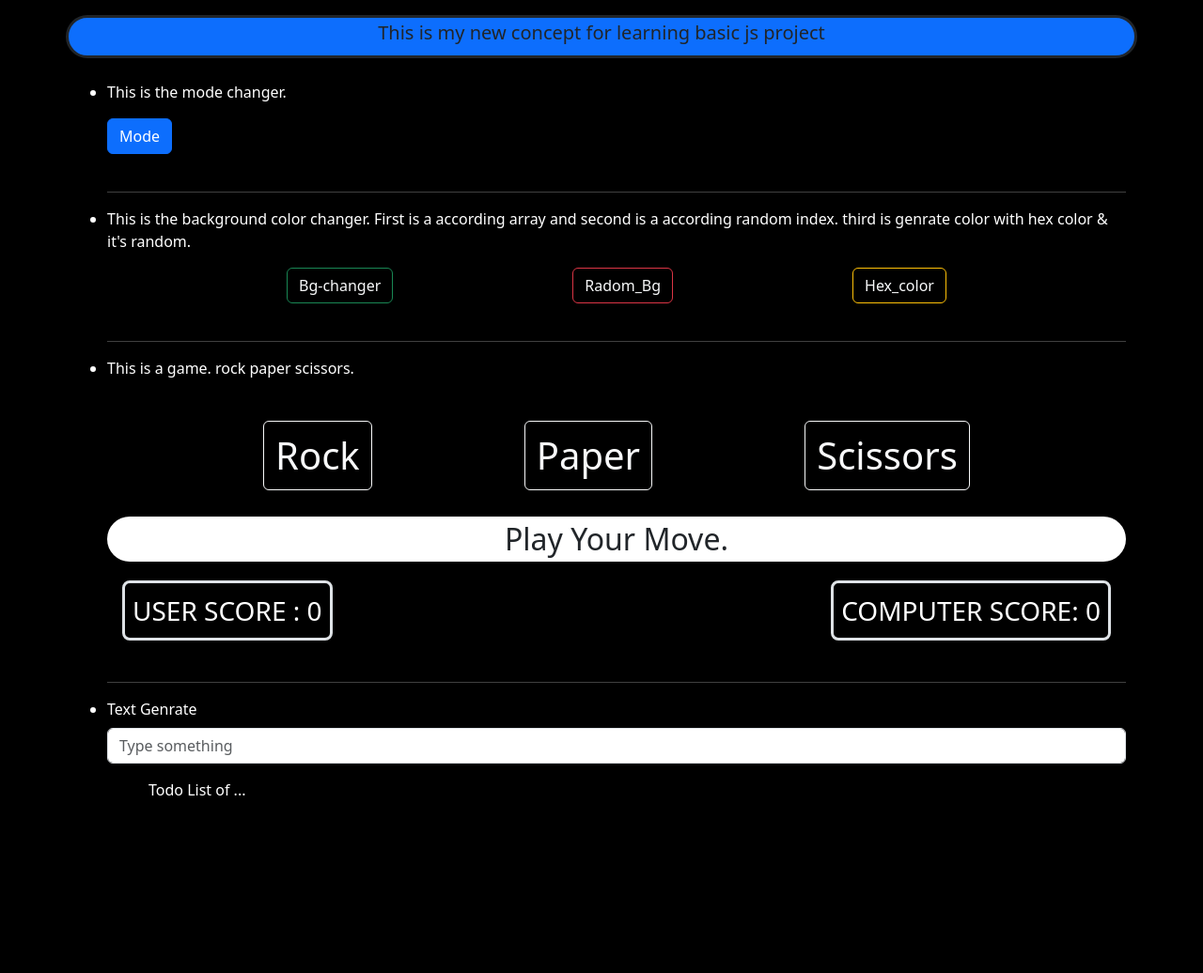
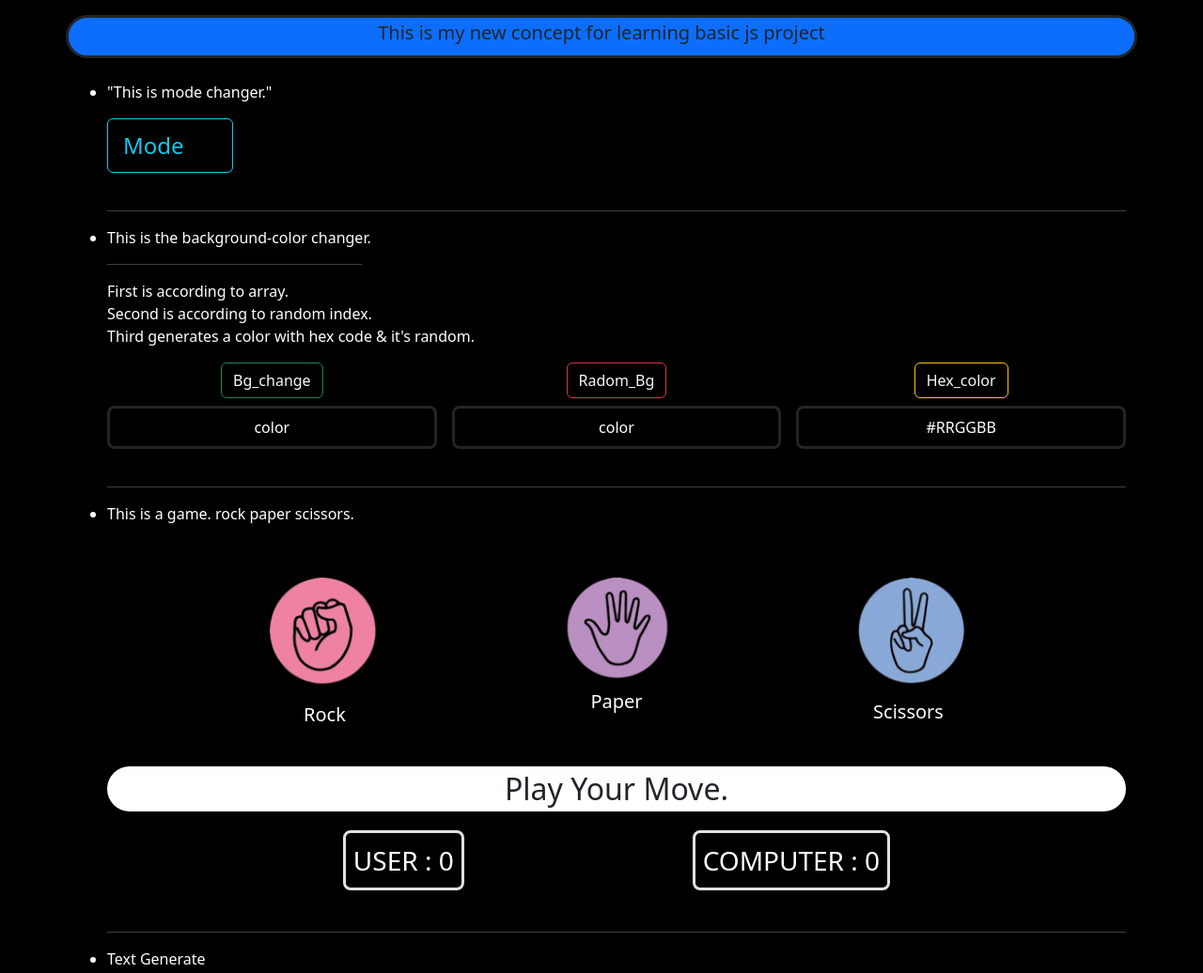
Before and after one commit to solanki-jaydev/jaydev_first, a plain HTML site: page Project Basic js/Ishushi.html in a window 1280 px wide. Shown: the top 1036 px of the page at 94% size. Before the commit the page ends 893 px from the top, so only its background shows below. Drawn offline with Linux system fonts and the light colour scheme.

Commit message:
change  images & minor code

```diff
--- a/Project Basic js/Ishushi.html
+++ b/Project Basic js/Ishushi.html
@@ -7,6 +7,10 @@
     <title>Ishushi</title>
     <link rel="stylesheet" href="/CSS/bootstrap.min.css" />
     <link rel="stylesheet" href="/JS/bootstrap.bundle.min.js" />
+    <link
+      rel="stylesheet"
+      href="https://cdnjs.cloudflare.com/ajax/libs/font-awesome/6.7.2/css/fontawesome.min.css"
+    />
   </head>
   <body>
     <div
@@ -20,68 +24,103 @@
     <div class="container">
       <ul>
         <li>
-          <p>This is the mode changer.</p>
+          <p>"This is mode changer."</p>
         </li>
-        <div class="btn btn-primary" id="Mode">Mode</div>
+        <div class="btn btn-outline-info " id="Mode">
+          <div class="d-flex p-1">
+
+            <span id="modeText" class="fs-4 ">Mode </span>
+            <img
+              src="img/change.jpg"
+              id="img1"
+              class="img-fluid "
+              style="width: 35px"
+              alt="Mode Icon"
+            />
+          </div>
+        </div>
         <br />
         <br />
         <hr />
         <!-- ____________________ -->
 <li>
-          <p>
-            This is the background color changer. First is a according array and
-            second is a according random index. third is genrate color with hex
-            color & it's random.
+  <p class="mt-3">
+    This is the background-color changer.
+    <hr class="w-25" />
+    First is according to array. <br />
+    Second is according to random index. <br />
+    Third generates a color with hex code & it's random.
   </p>
-          <div class="button-group d-flex justify-content-evenly">
-            <div
-              col-6
-              class="btn btn-outline-success text-light"
-              id="bg_changer"
-            >
-              Bg-changer
+
+  <div class="row row-cols-1 row-cols-md-3 g-3 text-center">
+
+    <!-- Bg_change button + box -->
+    <div class="col d-flex flex-column align-items-center">
+      <div class="btn btn-outline-success text-light mb-2" id="bg_changer">
+        Bg_change
       </div>
-            <div
-              col-6
-              class="btn btn-outline-danger text-light"
-              id="bg_changer2"
-            >
+      <div class="border border-3 border-dark rounded-3 w-100 text-center p-2" id="cg">color</div>
+    </div>
+
+    <!-- Radom_Bg button + box -->
+    <div class="col d-flex flex-column align-items-center">
+      <div class="btn btn-outline-danger text-light mb-2" id="bg_changer2">
         Radom_Bg
       </div>
-            <div
-              col-6
-              class="btn btn-outline-warning text-light"
-              id="hex_color"
-            >
+      <div class="border border-3 border-dark rounded-3 w-100 text-center p-2" id="c" >color</div>
+    </div>
+
+    <!-- Hex_color button + box -->
+    <div class="col d-flex flex-column align-items-center">
+      <div class="btn btn-outline-warning text-light mb-2" id="hex_color">
         Hex_color
       </div>
+      <div class="border border-3 border-dark rounded-3 w-100 text-center p-2" id="d">
+        #RRGGBB
+      </div>
+    </div>
+
   </div>
 </li>
+
         <br />
         <hr />
         <!-- ___________________________________________________________________ -->
         <li>
           <p>This is a game. rock paper scissors.</p>
           <br />
-          <div class="container d-flex justify-content-evenly p-1">
-            <div class="choice fs-1 btn btn-outline-light" id="Rock">Rock</div>
-            <div class="choice fs-1 btn btn-outline-light" id="Paper">
-              Paper
+          <div class="container d-flex justify-content-evenly flex-wrap gap-3">
+
+  <!-- Rock -->
+  <div class="choice text-center p-3   shadow-sm" id="Rock" style="width: 150px; cursor: pointer;">
+    <img src="img/rock.jpg" class="img-fluid mb-2" alt="rock" />
+    <div class="fs-5">Rock</div>
   </div>
-            <div class="choice fs-1 btn btn-outline-light" id="Scissors">
-              Scissors
+
+  <!-- Paper -->
+  <div class="choice text-center p-3 shadow-sm" id="Paper" style="width: 150px; cursor: pointer;">
+    <img src="img/paper.jpg" class="img-fluid mb-2" alt="paper" />
+    <div class="fs-5">Paper</div>
   </div>
+
+  <!-- Scissors -->
+  <div class="choice text-center p-3 shadow-sm" id="Scissors" style="width: 150px; cursor: pointer;">
+    <img src="img/scissor.jpg" class="img-fluid mb-2" alt="scissors" />
+    <div class="fs-5">Scissors</div>
   </div>
+
+</div>
+
           <br />
           <p class="result text-center text-dark rounded-5 fs-2">
             Play Your Move.
           </p>
-          <div class="container fs-5 raw d-flex justify-content-between">
+          <div class="container fs-5 raw d-flex justify-content-evenly">
             <p class="m-1 fs-3 border border-3 rounded-3 p-2">
-              USER SCORE : <span class="uscore fs-3">0</span>
+              USER : <span class="uscore fs-3">0</span>
             </p>
             <p class="m-1 fs-3 border border-3 rounded-3 p-2">
-              COMPUTER SCORE: <span class="cscore fs-3">0</span>
+              COMPUTER : <span class="cscore fs-3">0</span>
             </p>
           </div>
         </li>
@@ -89,9 +128,7 @@
         <hr />
         <li>
           <div class="mb-3">
-            <label for="genrate" class="form-label"
-              >Text Genrate</label
-            >
+            <label for="genrate" class="form-label">Text Generate</label>
             <input
               type="text"
               class="form-control"
@@ -99,7 +136,11 @@
               placeholder="Type something"
             />
           </div>
-          <div class="container" id="typedText"><ul>Todo List of ...</ul></div>
+          <div class="container" id="typedText">
+            <ul>
+              To-do List of ...
+            </ul>
+          </div>
         </li>
       </ul>
       <br />
--- a/Project Basic js/Ishushi.js
+++ b/Project Basic js/Ishushi.js
@@ -6,16 +6,31 @@ document.body.style.color = "white";
 
 // let's start dark mode/light mode
 
+// let isDark = false;
+// let changer = document.querySelector("#Mode");
+// let icon = document.querySelector("#img1");
+// let tex = document.querySelector("#modeText");
+
+// changer.addEventListener("click", () => {
+//   isDark = !isDark;
+//   document.body.style.backgroundColor = isDark ? "#262222" : "white";
+//   document.body.style.color = isDark ? "white" : "black";
+//   tex.textContent = isDark ? "Light Mode" : "Dark Mode";
+//   icon.src = isDark ? "img/dark.png" : "img/light.png";
+// });
 let isDark = false;
 let changer = document.querySelector("#Mode");
+let icon = document.querySelector("#img1");
+let tex = document.querySelector("#modeText");
 
 changer.addEventListener("click", () => {
   isDark = !isDark;
-  let mode = (document.body.style.backgroundColor = isDark
-    ? "#262222"
-    : "white");
+
+  document.body.style.backgroundColor = isDark ? "#262222" : "white";
   document.body.style.color = isDark ? "white" : "black";
-  changer.textContent = isDark ? "Dark Mode" : "light Mode";
+
+  icon.src = isDark ? "img/darkmode.jpg" : "img/lightmode.jpg";
+  tex.textContent = isDark ? "Light Mode" : "Dark Mode";
 });
 
 //NOTE :' ! ' is the value define true or false when true to false when false to true;
@@ -27,10 +42,13 @@ let index = 0;
 let bg_color = ["lightgray", "lime", "skyblue", "pink", "brown"];
 
 let bg_changer = document.querySelector("#bg_changer");
+let b = document.querySelector("#cg");
 
 bg_changer.addEventListener("click", () => {
-  bg_changer.innerHTML = bg_color[index];
-  document.body.style.backgroundColor = bg_color[index++];
+  b.innerHTML = bg_color[index];
+
+  b.style.backgroundColor = bg_color[index++];
+  b.style.color = "black";
 
   if (index >= bg_color.length) {
     index = 0;
@@ -46,6 +64,7 @@ let last = null;
 let random;
 
 let dif = document.querySelector("#bg_changer2");
+let c = document.querySelector("#c");
 
 dif.addEventListener("click", () => {
   do {
@@ -53,8 +72,9 @@ dif.addEventListener("click", () => {
     //use ternary operator
     // random = random === last ? (random +1) % rang.length : random;
   } while (rang[random] == last);
-  document.body.style.backgroundColor = rang[random];
-  dif.textContent = rang[random];
+  c.style.backgroundColor = rang[random];
+  c.style.color = "black";
+  c.textContent = rang[random];
   last = rang[random];
 });
 
@@ -82,6 +102,7 @@ let hex_color = [
 ];
 
 let chango = document.querySelector("#hex_color");
+let d = document.querySelector("#d");
 chango.addEventListener("click", () => {
   let hex_code = "";
   for (let i = 0; i < 6; i++) {
@@ -89,8 +110,9 @@ chango.addEventListener("click", () => {
 
     hex_code += hex_color[random_val];
   }
-  document.body.style.backgroundColor = "#" + hex_code;
-  chango.textContent = "#" + hex_code;
+  d.style.backgroundColor = "#" + hex_code;
+  d.style.color = "black";
+  d.textContent = "#" + hex_code;
 });
 //____________________________________________________________________________________________________________________________________________________
 // let's start the Gane rock paper scissors
@@ -163,38 +185,35 @@ choices.forEach((choice) => {
 
 //let's start with Text Genrate
 
-const text = document.querySelector('#genrate');
-const typedText = document.querySelector('#typedText');
+const text = document.querySelector("#genrate");
+const typedText = document.querySelector("#typedText");
 
-text.addEventListener('keydown', (event) => {
-  if (event.key === 'Enter' && text.value.trim() !== '') {
+text.addEventListener("keydown", (event) => {
+  if (event.key === "Enter" && text.value.trim() !== "") {
     event.preventDefault();
 
-    const li = document.createElement('li');
+    const li = document.createElement("li");
     li.textContent = text.value;
 
     // Create delete button
-    const delBtn = document.createElement('button');
-    delBtn.textContent = 'Delete';
-    delBtn.style.marginLeft = '100px';
-    delBtn.style.color = 'red';
+    const delBtn = document.createElement("button");
+    delBtn.textContent = "Delete";
+    delBtn.style.marginLeft = "100px";
+    delBtn.style.color = "red";
 
     // Add event listener to delete this li when clicked
-    delBtn.addEventListener('click', () => {
+    delBtn.addEventListener("click", () => {
       typedText.removeChild(li);
     });
 
     li.appendChild(delBtn);
     typedText.appendChild(li);
 
-    text.value = '';
+    text.value = "";
   }
 });
 //If your input is inside a form, pressing Enter might submit the form and reload the page.
 
 // Even if there's no form, browsers can sometimes do unexpected things with the Enter key — especially if you're using buttons, form controls, etc.
 
-
-
-
 // more code is use sprike wevsite must useful
```
Also changed, not shown: 1-5-25/index.html (+3 -0 lines), Project Basic js/img/change.jpg (added), Project Basic js/img/darkmode.jpg (added), Project Basic js/img/lightmode.jpg (added), Project Basic js/img/paper.jpg (added), Project Basic js/img/rock.jpg (added), Project Basic js/img/scissor.jpg (added). Lines whose indentation alone changed are shown as unchanged.
